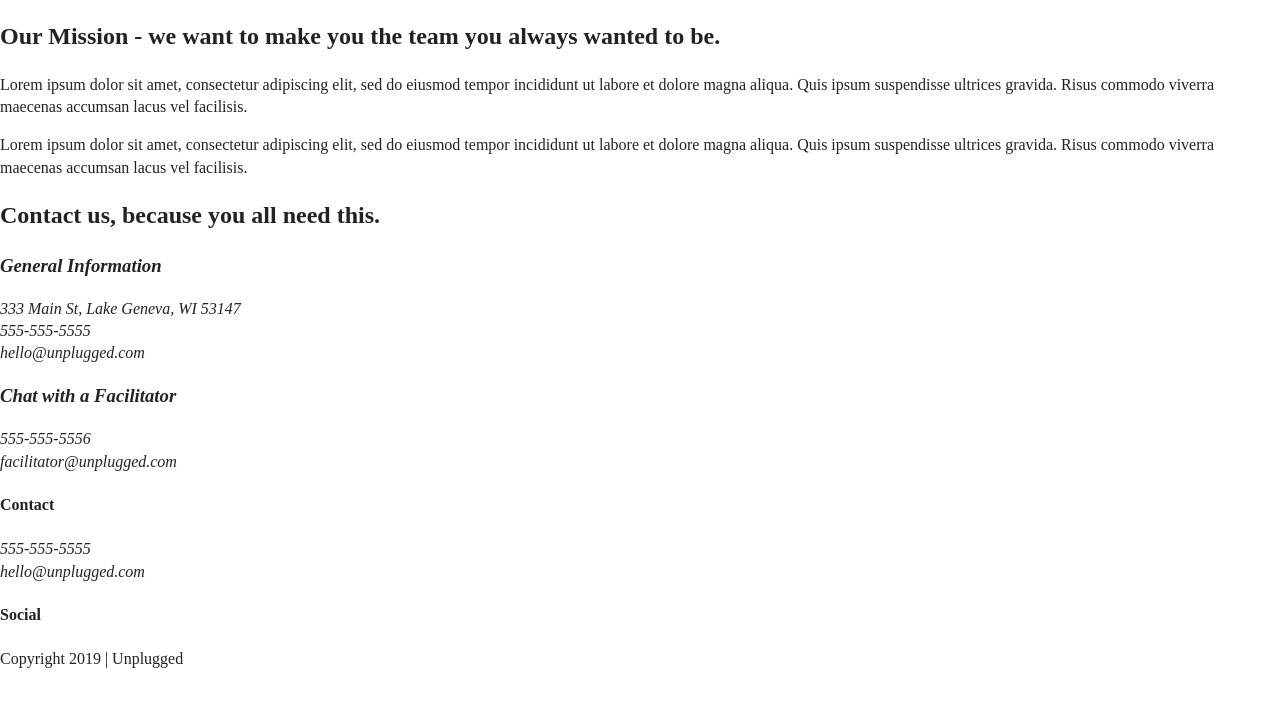
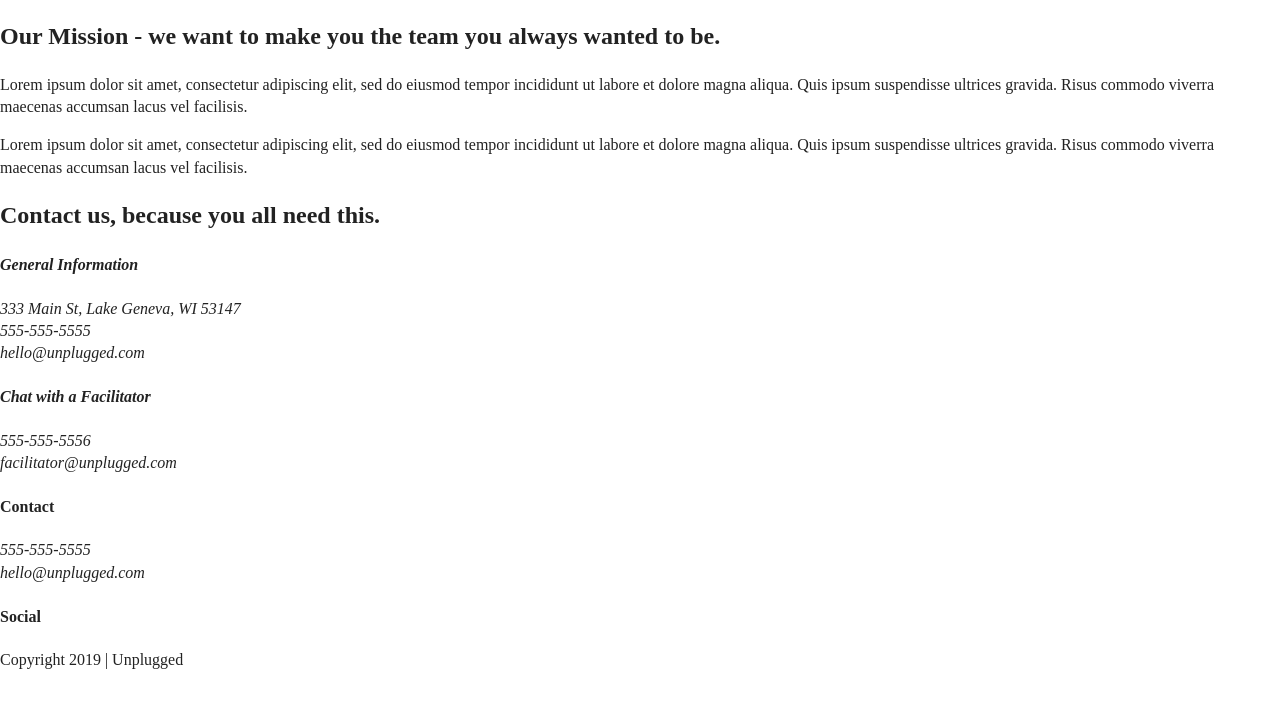
Before and after one commit to juanmatthew/unplugged-project, a website: page about/index.html in a window 1280 px wide. Shown: the part 84-792 px from the top of the page. Drawn offline with Linux system fonts and the light colour scheme.

Commit message:
Updated the contact section

```diff
--- a/about/index.html
+++ b/about/index.html
@@ -64,27 +64,23 @@
     <section class="contact-section">
       <div class="content-wrapper">
         <h2>Contact us, because you all need this.</h2>
-        <div>
-          <address>
-            <h3>General Information</h3>
+        <address class="contact-content">
+          <div>
+            <h4>General Information</h4>
             <p>
               333 Main St, Lake Geneva, WI 53147<br>
               555-555-5555<br>
               hello@unplugged.com
             </p>
-          </address>
-        </div>
-
-        <div>
-
-          <address>
-            <h3>Chat with a Facilitator</h3>
+          </div>
+          <div>
+            <h4>Chat with a Facilitator</h4>
             <p>
               555-555-5556<br>
               facilitator@unplugged.com
             </p>
-          </address>
-        </div>
+          </div>
+        </address>
       </div>
 
     </section>
```
